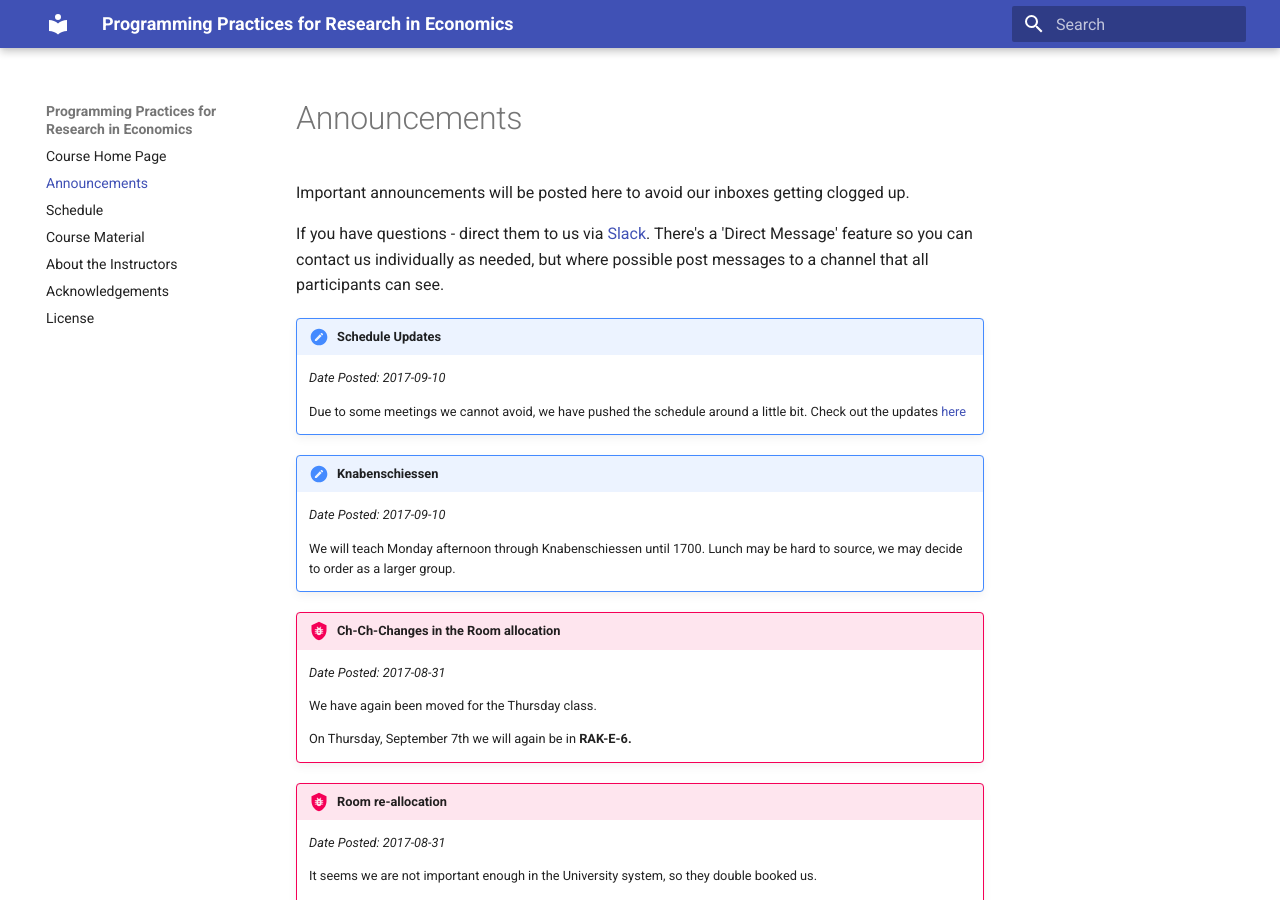
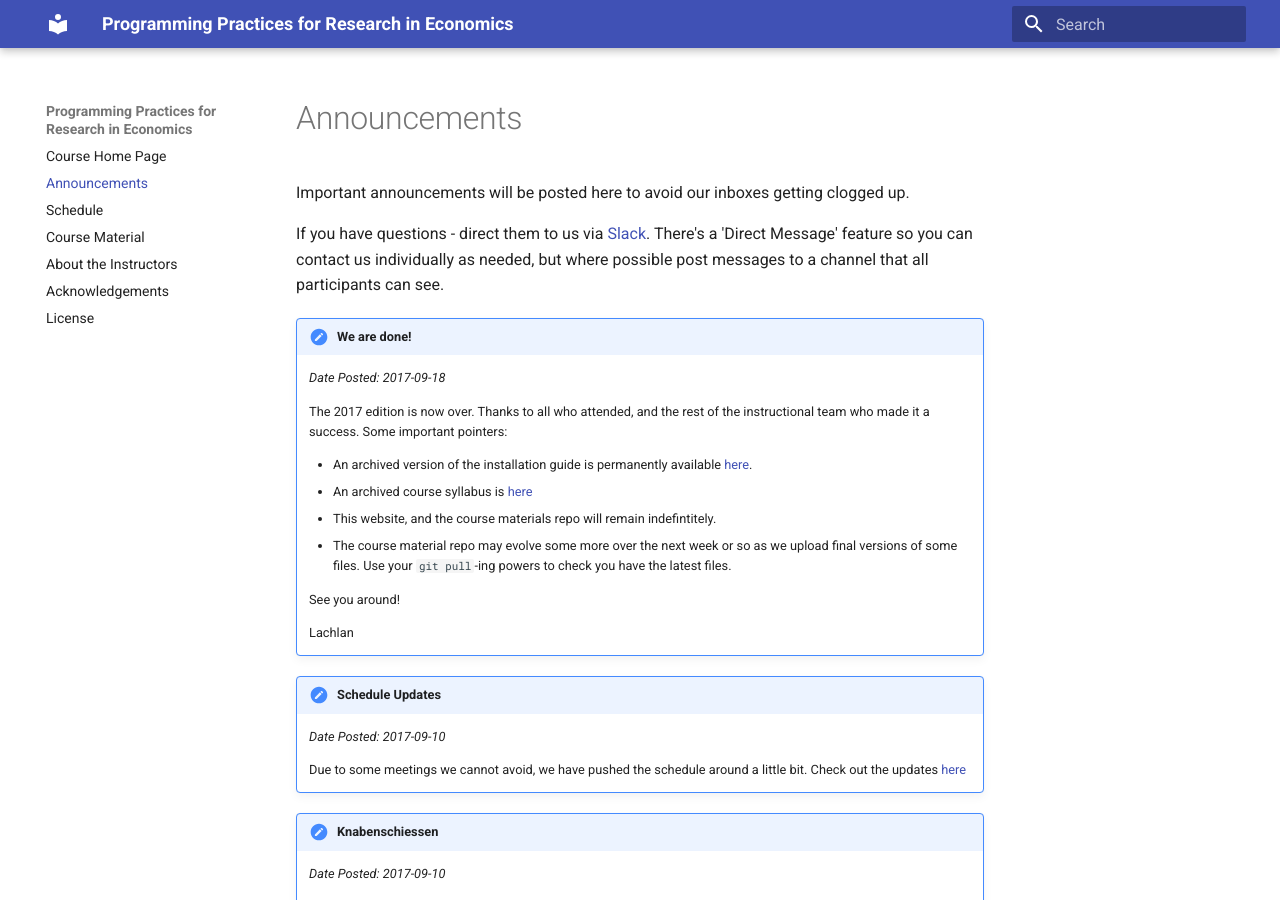
Before and after one commit to tisem-digital-marketing/2021-smwa, an MkDocs documentation site: the page built from docs/announcements.md, in a window 1280 px wide and 900 px high. Built offline with MkDocs 1.6.1 and Material for MkDocs 9.7.7, drawn with Linux system fonts in a browser that asks for light colours; old or Windows-style settings are respelled for this version of MkDocs.

Commit message:
end of course announcement, draft of assignment guidelines

```diff
--- a/docs/announcements.md
+++ b/docs/announcements.md
@@ -4,6 +4,46 @@
 
 If you have questions - direct them to us via [Slack](https://pp4rs.slack.com). There's a 'Direct Message' feature so you can contact us individually as needed, but where possible post messages to a channel that all participants can see.
 
+<!-- !!! note "Student Assignments"
+    *Date Posted: 2017-09-18*
+
+    Some people have asked for more detail about the course assignment:
+
+    * Due date: Friday, October 20 at 23:59. (We gave you an extra week)
+    * Submission format: Invite @lachlandeer to collaborate on your GitHub repository by the due date.
+        * This means, we expect well version controlled work.
+        * Tag your final submission using the following git command `git tag -a v1.0 -m "submitted version"`
+        * You must have a README.md in the main directory with instructions on how we can build the assignment.
+    * Explictly document somewhere what packages we need to install so that your assignment runs on our machine with no issues.
+    * Your assignment must execute with either:
+        * `snakemake all` (preferred)
+        * Pressing `Run all` or `Knit` at *most* 5 times (5 notebooks), that each cannot be too long.
+            * Make it clear which order they should run in your README.md. Import functions you write into the notebook rather than clogging them up with a lot of functions.
+            * If you want to run knitr or your notebooks from snakemake, contact @lachlandeer for some code to get it to work
+    * Discuss with one of us your proposed assignment before you start
+        * We can evaluate whether it is do-able within the time frame
+        * Don't try and be too fancy, it's more important that it works
+    * To pass the course:
+        *  Your code must build without errors (unless we find something really weird, then we will reach out to you)
+        * Must be version controlled
+        * Inputs and outputs must be in separate folders
+        * There must be a short writeup of the results you obtain
+    * Ask us for help as needed. We rather a simple assignment that builds first time than something complicated that throws us error messages -->
+
+!!! note "We are done!"
+    *Date Posted: 2017-09-18*
+
+    The 2017 edition is now over. Thanks to all who attended, and the rest of the instructional team who made it a success.
+    Some important pointers:
+
+    * An archived version of the installation guide is permanently available [here](https://pp4rs.github.io/2017-uzh-installation-guide/).
+    * An archived course syllabus is [here](./assets/pp4rs-syllabus)
+    * This website, and the course materials repo will remain indefintitely.
+    * The course material repo may evolve some more over the next week or so as we upload final versions of some files. Use your `git pull`-ing powers to check you have the latest files.
+
+    See you around!
+
+    Lachlan
 
 !!! note "Schedule Updates"
     *Date Posted: 2017-09-10*
```
